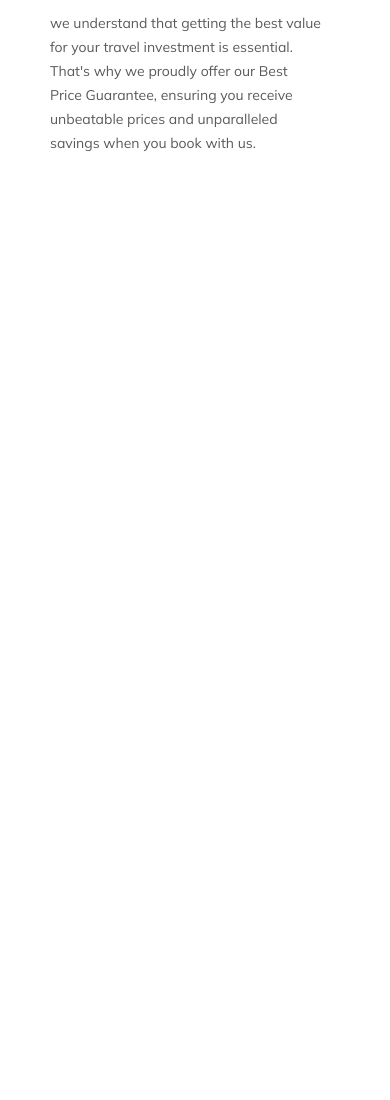
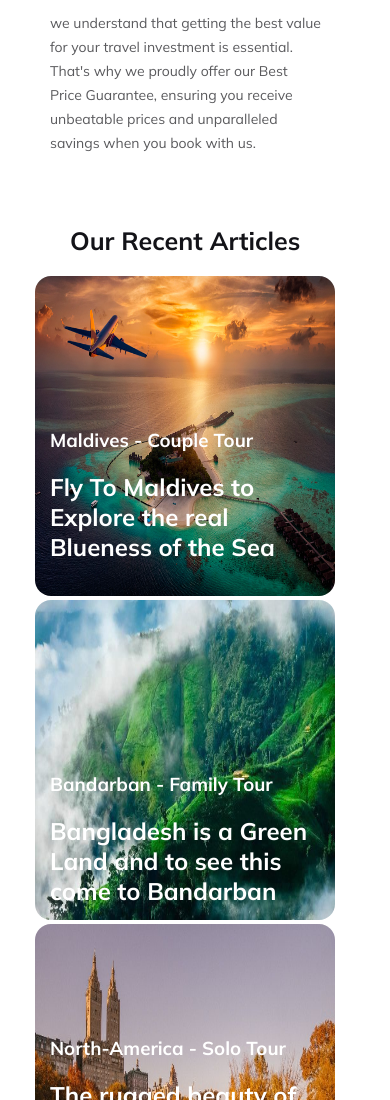
Before and after one commit to Emtiaz01/Assignment2, a plain HTML site: page index.html in a window 390 px wide. Shown: the part 4367-5467 px from the top of the page. Before the commit the page ends 4522 px from the top, so only its background shows below. Drawn offline with Linux system fonts and the light colour scheme.

Commit message:
Own Part Completed

```diff
--- a/index.html
+++ b/index.html
@@ -152,6 +152,26 @@
         </div>
     </div>
 
+        <div class="own-part">
+            <h1 class="own-heading">Our Recent Articles</h1>
+            <div class="own-images">
+                <img class="image1" src="Images/maldives.jpg">
+                <img class="image2" src="Images/bandarban.jpg">
+                <img class="image3" src="Images/north-america.jpg">
+            </div>
+            <div class="own-text1">
+                <h3>Maldives - Couple Tour</h3>
+                <h2>Fly To Maldives to Explore the real Blueness of the Sea</h2>
+            </div>
+            <div class="own-text2">
+                <h3>Bandarban - Family Tour</h3>
+                <h2>Bangladesh is a Green Land and to see this come to Bandarban</h2>
+            </div>
+            <div class="own-text3">
+                <h3>North-America - Solo Tour</h3>
+                <h2>The rugged beauty of the Rockies, diverse cultural tapestry of this continent await your exploration.</h2>
+            </div>
+        </div>
     </main>
 </body>
 
--- a/styles/responsive.css
+++ b/styles/responsive.css
@@ -479,6 +479,82 @@
         font-weight: 400;
         line-height: 24px;
     }
-
+    .own-images{
+        display: block;
+    }
+    .own-heading{
+        position: relative;
+        top: 730px;
+        left: 70px;
+        font-size: 25px;
+        font-family: Mulish;
+        color: #131318;
+    }
+    .own-images img{
+        position: relative;
+        top: 750px;
+        width: 300px;
+        height: 320px;
+        border-radius: 16px;
+    }
+    .image1{
+        position: relative;
+        left: 35px;
+    }
+    .own-text1 h2{
+        position: relative;
+        left: 50px;
+        top: -50px;
+        font-family: Mulish;
+        width: 280px;
+        color: #FFF;
+    }
+    .own-text1 h3{
+        position: relative;
+        left: 50px;
+        top: -70px;
+        font-family: Mulish;
+        color: #FFF;
+    }
+    .image2{
+        position: relative;
+        top: 30px;
+        left: 35px;
+    }
+    .own-text2 h2{
+        position: relative;
+        left: 50px;
+        top: 180px;
+        font-family: Mulish;
+        width: 280px;
+        color: #FFF;
+    }
+    .own-text2 h3{
+        position: relative;
+        left: 50px;
+        top: 160px;
+        font-family: Mulish;
+        color: #FFF;
+    }
+    .image3{
+        position: relative;
+        top: 30px;
+        left: 35px;
+    }
+    .own-text3 h2{
+        position: relative;
+        left: 50px;
+        top: 330px;
+        font-family: Mulish;
+        width: 280px;
+        color: #FFF;
+    }
+    .own-text3 h3{
+        position: relative;
+        left: 50px;
+        top: 310px;
+        font-family: Mulish;
+        color: #FFF;
+    }
 
 }
--- a/styles/styles.css
+++ b/styles/styles.css
@@ -519,3 +519,111 @@
     font-weight: 400;
     line-height: 26px;
 }
+.own-part{
+    max-width: 1250px;
+    margin: 0 auto;
+}
+.own-images{
+    display: flex;
+}
+.own-heading{
+    position: relative;
+    top: 400px;
+    left: 500px;
+    font-size: 50px;
+    font-family: Mulish;
+}
+.own-images img{
+    position: relative;
+    top: 500px;
+    width: 420px;
+    height: 420px;
+    border-radius: 16px;
+}
+.image1:hover{
+    transform:scale(1.3);
+    z-index:2;
+}
+.image2:hover{
+    transform:scale(1.3);
+    z-index:2;
+}
+
+.image3:hover{
+    transform:scale(1.3);
+    z-index:2;
+}
+
+.image1{
+    transition: 0.5s;
+}
+.image2{
+    position: relative;
+    left: 15px;
+    transition: 0.5s;
+}
+.image3{
+    position: relative;
+    left: 30px;
+    transition: 0.5s;
+}
+.own-text1 h2{
+    position: relative;
+    left: 20px;
+    top: 390px;
+    font-family: Mulish;
+    width: 400px;
+    color: #FFF;
+    transition: 0.5s;
+}
+.h2:hover{
+    transform:scale(1.3);
+    z-index:2;
+}
+
+.own-text1 h3{
+    position: relative;
+    left: 20px;
+    top: 370px;
+    font-family: Mulish;
+    color: #FFF;
+    transition: 0.5s;
+}
+.h3:hover{
+    transform:scale(1.3);
+    z-index:2;
+}
+.own-text2 h2{
+    position: relative;
+    left: 450px;
+    top: 300px;
+    font-family: Mulish;
+    width: 400px;
+    color: white;
+    transition: 0.5s;
+}
+.own-text2 h3{
+    position: relative;
+    left: 450px;
+    top: 280px;
+    font-family: Mulish;
+    color: #FFF;
+    transition: 0.5s;
+}
+.own-text3 h2{
+    position: relative;
+    left: 890px;
+    top: 210px;
+    font-family: Mulish;
+    width: 400px;
+    color: #fff;
+    transition: 0.5s;
+}
+.own-text3 h3{
+    position: relative;
+    left: 890px;
+    top: 200px;
+    font-family: Mulish;
+    color: #fff;
+    transition: 0.5s;
+}
```
Also changed, not shown: Images/bandarban.jpg (added), Images/maldives.jpg (added), Images/north-america.jpg (added).
